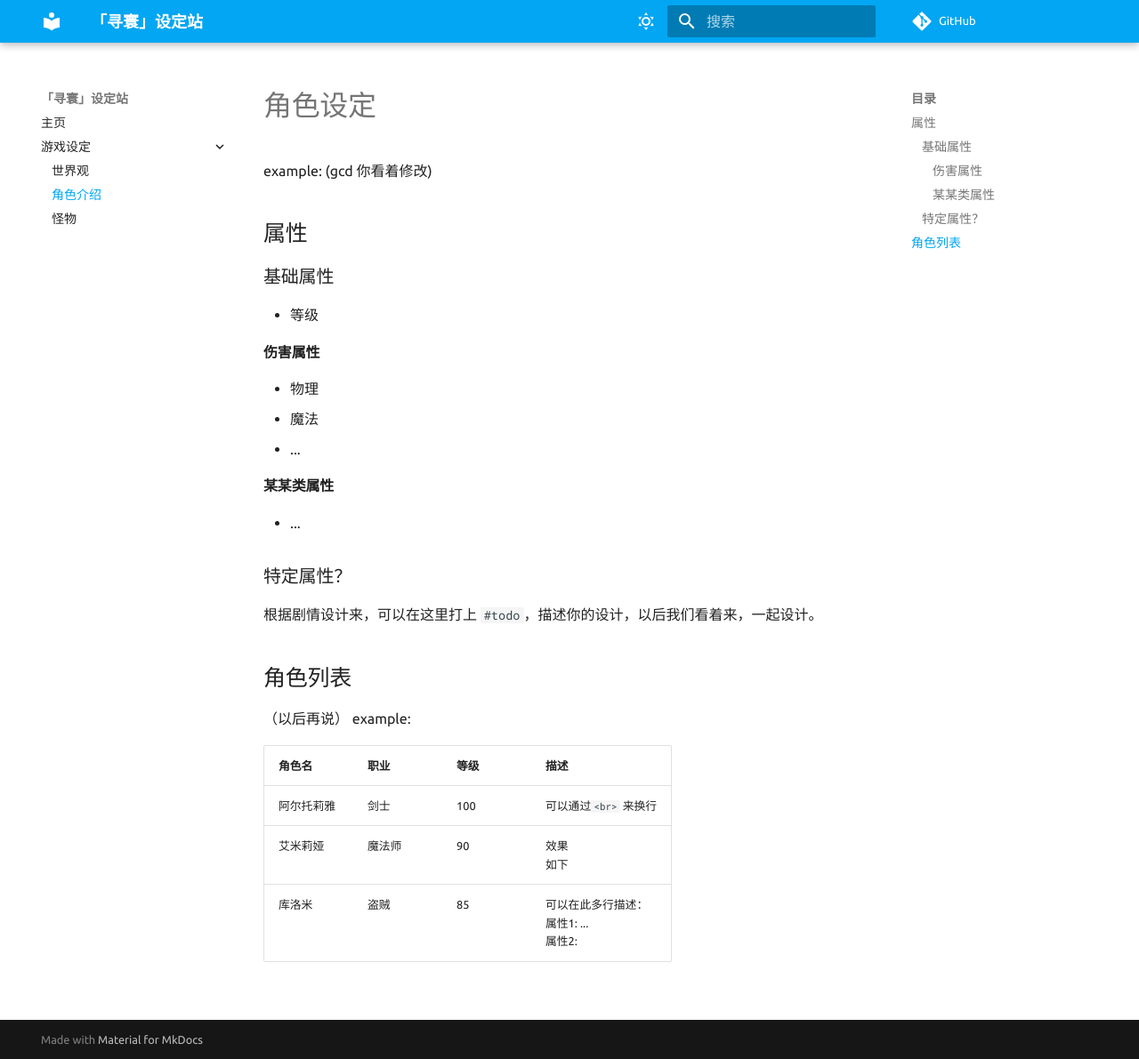
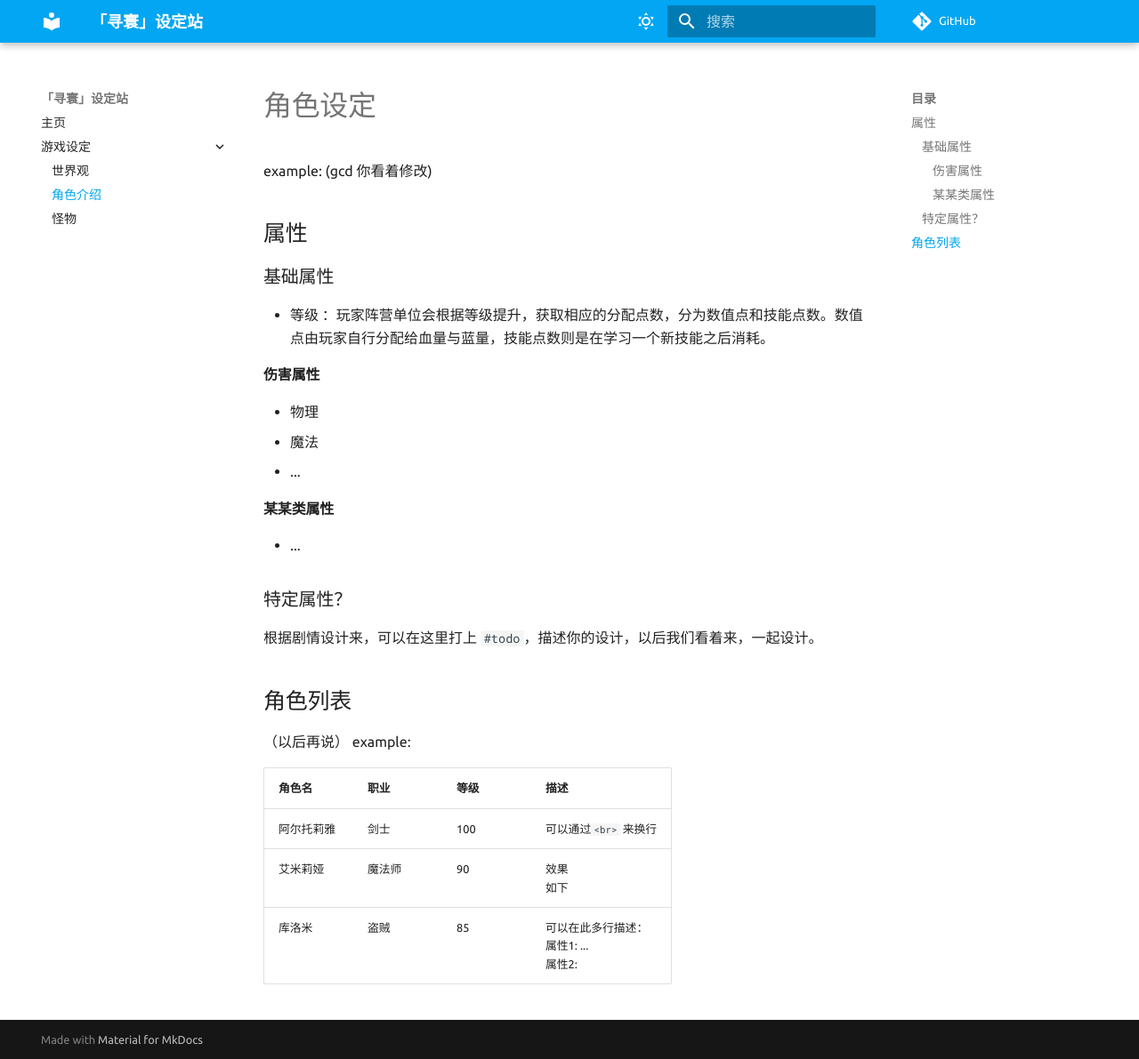
Before and after one commit to uchouT/xunhuan-doc, an MkDocs documentation site: the page built from docs/game/characters.md, in a window 1280 px wide and 1191 px high. Shown: the whole window at 89% size. Built offline with MkDocs 1.6.1 and Material for MkDocs 9.7.7, drawn with Linux system fonts in a browser that asks for light colours; comment, search, counter and statistics services are not loaded.

Commit message:
假装改了一点

```diff
--- a/docs/game/characters.md
+++ b/docs/game/characters.md
@@ -6,7 +6,7 @@ example: (gcd 你看着修改)
 
 ### 基础属性
 
-- 等级
+- 等级 ：玩家阵营单位会根据等级提升，获取相应的分配点数，分为数值点和技能点数。数值点由玩家自行分配给血量与蓝量，技能点数则是在学习一个新技能之后消耗。
 
 #### 伤害属性
 
```
